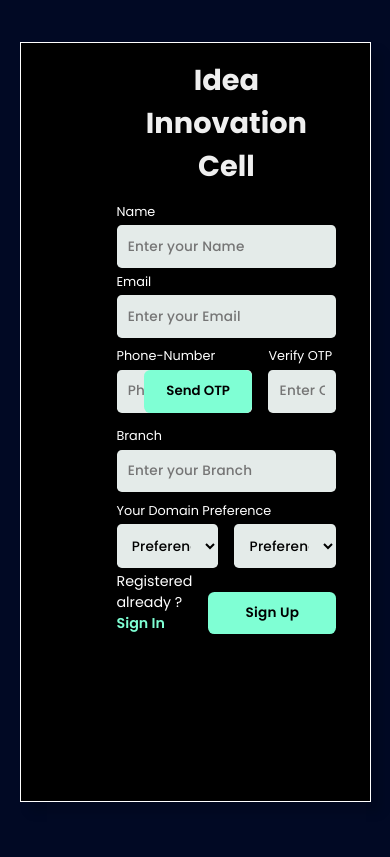
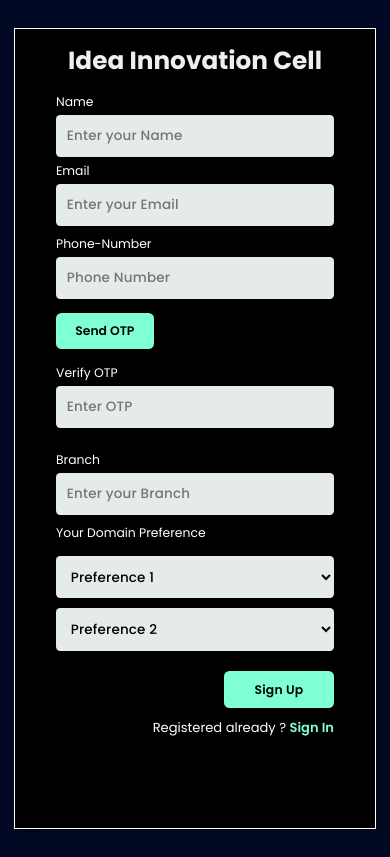
Before and after one commit to IIC-Induction/Frontend, a React (Create React App) app: page / in a window 390 px wide. Built offline with nearby package versions, Linux system fonts and the light colour scheme; the HTML template or start-up script is replaced by a standard one.

Commit message:
responsiveness added

```diff
--- a/src/Pages/ProfilePage/ProfilePage.jsx
+++ b/src/Pages/ProfilePage/ProfilePage.jsx
@@ -1,4 +1,5 @@
 import React from 'react'
+import { Link } from 'react-router-dom'
 import "./profilePage.css"
 
 const ProfilePage = () => {
@@ -8,7 +9,10 @@ const ProfilePage = () => {
         <div className="header-container">
           <div className="header-wrapper d-flex">
             <div> <h2>IDEA INNOVATION CELL</h2></div>
-            <div><p>Hello, user</p></div>
+            <div className='d-flex hello-user-wrapper'>
+              <p>Hello, user</p>
+              <Link to="/signInPage" className='logout-btn'>Logout</Link>
+            </div>
           </div>
         </div >
         {/* //////////// */}
@@ -46,7 +50,7 @@ const ProfilePage = () => {
             <p>Level 1 :</p>
             <p >Date : 17 March ,2023</p>
             <p ><a className='test-link' href="https://try.typeform.com/quiz-builder/?&tf_campaign=asia_me-generic-quiz-english-combined_18081895327&tf_source=google&tf_medium=paid&tf_content=141395751058_617095022869&tf_term=quiz%20maker&tf_dv=c&tf_matchtype=e&tf_adposition=&tf_location=20465">Take Test 1</a></p>
-            <p className='result'>Result : </p>
+            <p className='result'>Result :  </p>
             </div>
           <div className="grid-col-3">
             <p>Level 2 :</p>
--- a/src/Pages/ProfilePage/profilePage.css
+++ b/src/Pages/ProfilePage/profilePage.css
@@ -1,41 +1,53 @@
-.user-profile-page{
+.user-profile-page {
   padding-bottom: 3rem;
 }
-.header-container{
+.header-container {
   padding: 1rem 4rem;
   margin-bottom: 2rem;
 }
-.header-wrapper{
+.header-wrapper {
   padding: 1rem 0;
   justify-content: space-between;
   border-bottom: 1px solid #fff;
 }
-.header-wrapper h2{
+.header-wrapper h2 {
   font-size: 1.5rem;
 }
-.user-profile,.user-result{
+.header-wrapper .logout-btn {
+  font-size: 0.9rem;
+  font-weight: 500;
+  padding: 0.4rem 1rem;
+  border-radius: 0.4rem;
+  margin-left: 2rem;
+  color: #000;
+  background-color: #fff;
+}
+.user-profile,
+.user-result {
   display: grid;
   width: 75%;
-    padding:2rem 4rem;
+  padding: 2rem 4rem;
   gap: 0.8rem;
-    margin:1rem 4rem ;
   margin: 0 auto;
-    background-color: #ffffff14;
+  background-color: #ffffff22;
 }
-.flex-col-2{
+.user-profile h4 {
+  margin-top: 1rem;
+}
+.flex-col-2 {
   display: flex;
   justify-content: space-between;
   padding: 0.5rem 0;
   border-bottom: 1px solid #cccccc3b;
   grid-template-columns: 1fr 3fr;
 }
-.user-result .grid-col-3{
+.user-result .grid-col-3 {
   display: grid;
   grid-template-columns: 1.5fr 2fr 2fr 1fr;
   padding: 1rem 0;
   border-bottom: 1px solid #cccccc3b;
 }
-.user-result .test-link{
+.user-result .test-link {
   font-size: 0.9rem;
   font-weight: 600;
   border-radius: 0.4rem;
@@ -43,3 +55,56 @@
   color: #000;
   background-color: aquamarine;
 }
+@media screen and (max-width: 1200px) {
+  .user-profile,
+  .user-result {
+    width: 80%;
+  }
+}
+@media screen and (max-width: 1000px) {
+  .user-profile,
+  .user-result {
+    width: 90%;
+  }
+  .user-result .grid-col-3 {
+    grid-template-columns: 1fr 2fr 1.3fr 1fr;
+  }
+}
+@media screen and (max-width: 500px) {
+  .user-profile-page {
+    padding-bottom: 3rem;
+  }
+  .header-container {
+    padding: 1rem;
+  }
+  .header-wrapper {
+    padding: 1rem 0;
+  }
+  .header-wrapper h2 {
+    font-size: 1.2rem;
+  }
+  .hello-user-wrapper {
+    flex-direction: column;
+    align-items: self-end;
+    gap: 0.4rem;
+  }
+  .header-wrapper .logout-btn {
+    position: absolute;
+    top: 5.3rem;
+    font-size: 0.85rem;
+  }
+  .user-profile h3,
+  .user-result h3 {
+    font-size: 1.2rem;
+  }
+  .user-profile,
+  .user-result {
+    width: 90%;
+    padding: 1rem;
+    font-size: 0.95rem;
+  }
+  .user-result .grid-col-3 {
+    grid-template-columns: 1fr;
+    gap: 1rem;
+  }
+}
--- a/src/Pages/SignIn/signIn.css
+++ b/src/Pages/SignIn/signIn.css
@@ -11,3 +11,21 @@
     font-size: 2.3rem;
     margin-bottom: 4rem;
 }
+@media screen and (max-width: 1200px) {
+    :root {
+      font-size: 86%;
+    }
+    .signIn-page-wrapper {
+        min-height: 90.5vh !important;
+    }
+}
+@media screen and (max-width: 500px) {
+    .signIn-page-wrapper form h2{
+        width: 100vw;
+        margin-left: -3.5rem;
+
+    }
+    .signIn-page-wrapper form{
+        padding:3rem;
+    }
+}
--- a/src/Pages/SignUp/SignUp.jsx
+++ b/src/Pages/SignUp/SignUp.jsx
@@ -50,7 +50,7 @@ console.log(errors);
             </div>
           <div>
             <label htmlFor="otp">Verify OTP</label>
-            <input type="text" name="otp" id="otp" placeholder="Enter OTP" autoComplete="off" />
+            <input type="number" name="otp" id="otp" placeholder="Enter OTP" autoComplete="off" />
           </div>
             {<p className="error-message">{errors.phone}</p>}
           </div>
--- a/src/Pages/SignUp/signUp.css
+++ b/src/Pages/SignUp/signUp.css
@@ -1,8 +1,9 @@
 .signUp-page-container {
   width: 100vw;
-  height: 100vh;
+  min-height: 100vh;
   background-color: rgb(1, 9, 36);
   overflow-x: hidden;
+  overflow-y: visible;
 }
 .signUp-page-wrapper {
   width: 90%;
@@ -14,7 +15,7 @@
   border: 1px solid #fff;
   box-shadow: 10px 10px 10px #00000028;
   grid-template-columns: 1fr 1.3fr;
-    margin: 2rem ;
+  margin: 2rem;
 }
 form {
   padding: 01rem 6rem;
@@ -43,14 +44,14 @@ select {
   border-radius: 0.3rem;
   letter-spacing: 0.2px;
   background-color: rgba(246, 253, 251, 0.93);
+  overflow-y: scroll;
 }
 .phone-container {
-  grid-template-columns:  2fr 1fr !important;
+  grid-template-columns: 2fr 1fr !important;
   column-gap: 1rem;
 }
-.phone-container div:first-child{
+.phone-container div:first-child {
   position: relative;
-
 }
 .send-otp-btn {
   position: absolute;
@@ -78,7 +79,7 @@ select {
   cursor: pointer;
   background-color: aquamarine;
 }
-.sign-up-btn-link{
+.sign-up-btn-link {
   color: #000;
 }
 .bottom-container {
@@ -90,8 +91,85 @@ color: #000;
   font-weight: 600;
   color: aquamarine;
 }
-.error-message{
+.error-message {
   font-size: 0.8rem;
   margin: 0.3rem 0 -0.6rem;
   color: rgb(255, 74, 74);
 }
+@media screen and (max-width: 1200px) {
+  :root {
+    font-size: 86%;
+  }
+  .signUp-page-wrapper {
+    min-height: 90.5vh;
+  }
+  form {
+    padding: 01rem 3rem;
+  }
+  .send-otp-btn {
+    font-size: 0.9rem;
+    padding: 0.67rem 1.4rem;
+  }
+  form input,
+  select {
+    width: 100%;
+    padding: 0.7rem;
+  }
+}
+@media screen and (max-width: 1000px) {
+  form {
+    padding: 01rem 1.4rem;
+  }
+}
+@media screen and (max-width: 500px) {
+  .signUp-page-wrapper {
+    width: 98%;
+    min-height: 95vh;
+    display: flex;
+    flex-direction: column;
+    margin: 2rem 01rem;
+  }
+  form {
+    padding: 1rem 3rem;
+  }
+  .signUp-page-img img {
+    display: none;
+  }
+  form label {
+    font-size: 0.9rem;
+    margin: 1rem 0 0.3rem;
+  }
+  form input,
+  select {
+    width: 100%;
+    padding: 0.78rem;
+    font-size: 0.98rem;
+  }
+  .phone-container {
+    grid-template-columns: 1fr !important;
+  }
+  .send-otp-btn {
+    position: unset;
+    margin: 1rem 0 -1rem;
+  }
+
+  .grid-two-col {
+    grid-template-columns: 1fr;
+    gap: 0.7rem;
+  }
+  .sign-up-btn {
+    padding: 0.7rem 1.4rem;
+    font-size: 0.9rem;
+  }
+
+  .bottom-container {
+    display: flex;
+    flex-direction: column-reverse;
+    font-size: 0.95rem;
+  }
+  .error-message {
+    font-size: 0.8rem;
+    margin: 0.3rem 0 -0.6rem;
+    color: rgb(255, 74, 74);
+  }
+}
```
Lines whose indentation alone changed are shown as unchanged.
